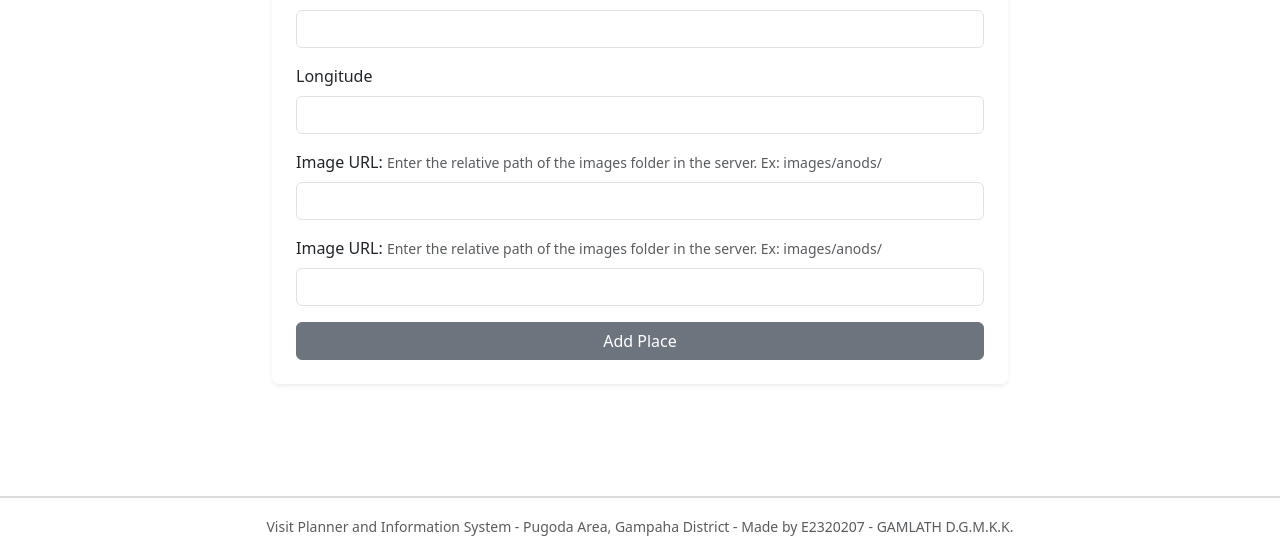
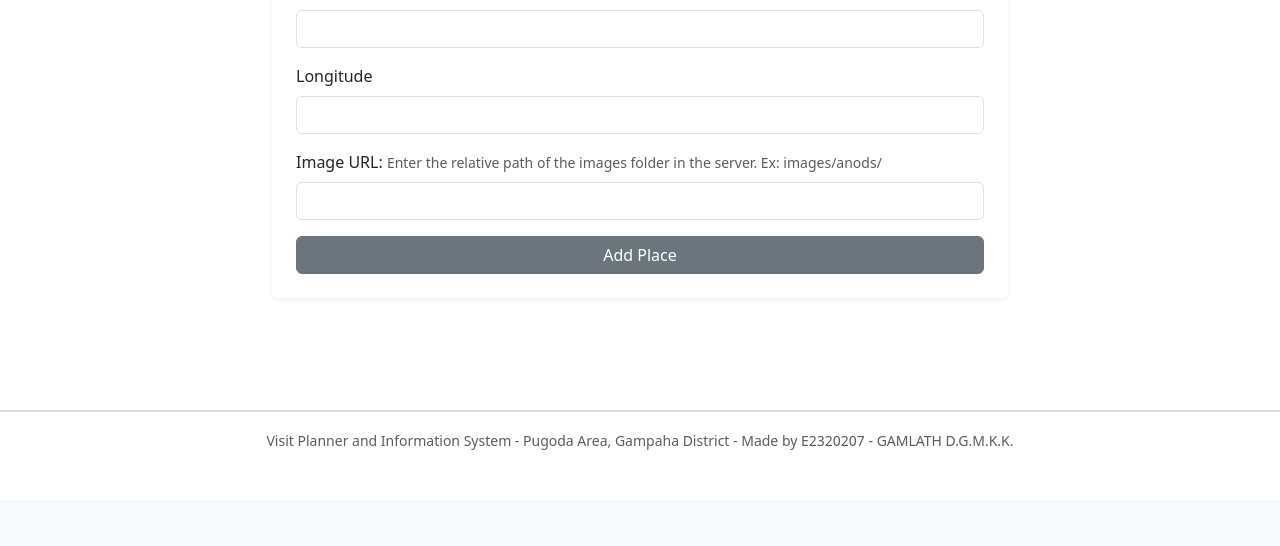
Before and after one commit to kumugg/Visitplanner, a PHP site: page /admin/add_place.php in a window 1280 px wide. Shown: the part 906-1452 px from the top of the page. After the commit the page ends 1356 px from the top, so only its background shows below. Run offline with PHP 8.4, Linux system fonts and the light colour scheme; a user stored in the database is signed in; data comes from the database, SQL or seed files in the repository.

Commit message:
removed the duplicate image path entry on add_place.php due to git merge

```diff
--- a/admin/add_place.php
+++ b/admin/add_place.php
@@ -141,10 +141,6 @@ if ($_SERVER['REQUEST_METHOD'] === 'POST') {
                             <label for="image_path" class="form-label">Image URL: <small class="form-text text-muted">Enter the relative path of the images folder in the server. Ex: images/anods/</small></label>
                             <input type="text" class="form-control" id="image_path" name="image_path" value="<?= htmlspecialchars($form_values['image_path']); ?>" required>
                         </div>
-                        <div class="mb-3">
-                            <label for="image_path" class="form-label">Image URL: <small class="form-text text-muted">Enter the relative path of the images folder in the server. Ex: images/anods/</small></label>
-                            <input type="text" class="form-control" id="image_path" name="image_path" required>
-                        </div>
                         <button type="submit" class="btn btn-<?= $theme_color ?> w-100">Add Place</button>
                     </form>
                 </div>
```
